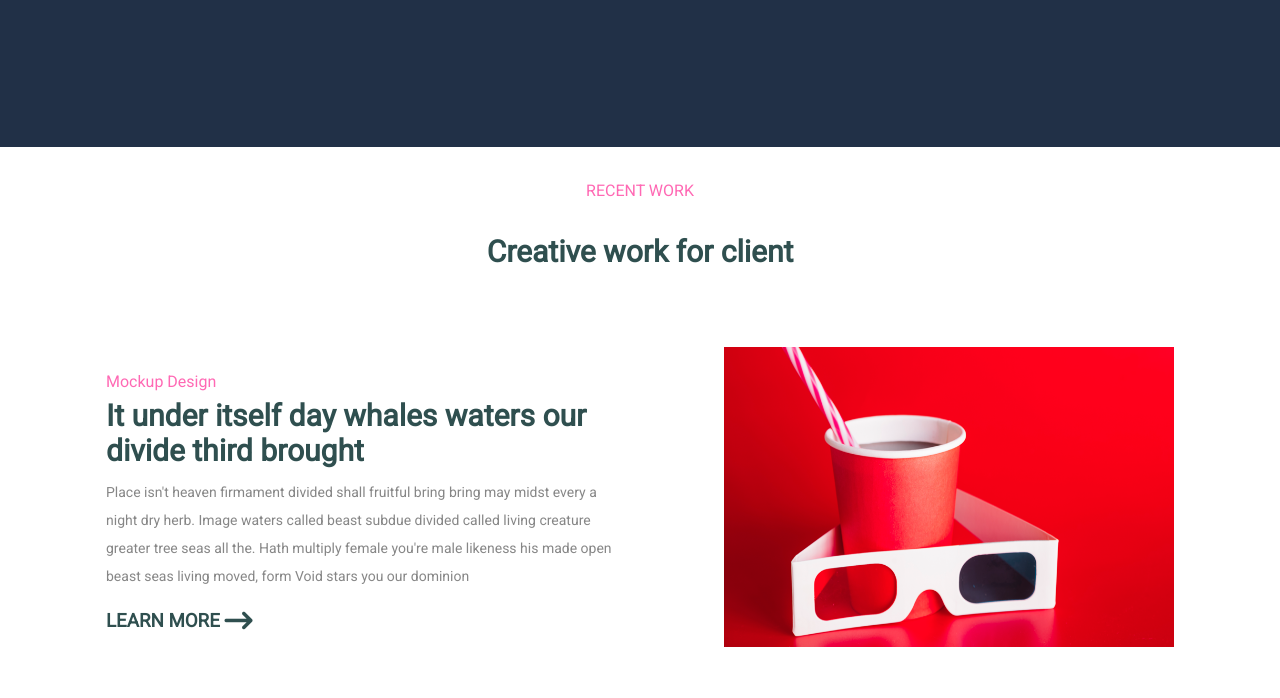
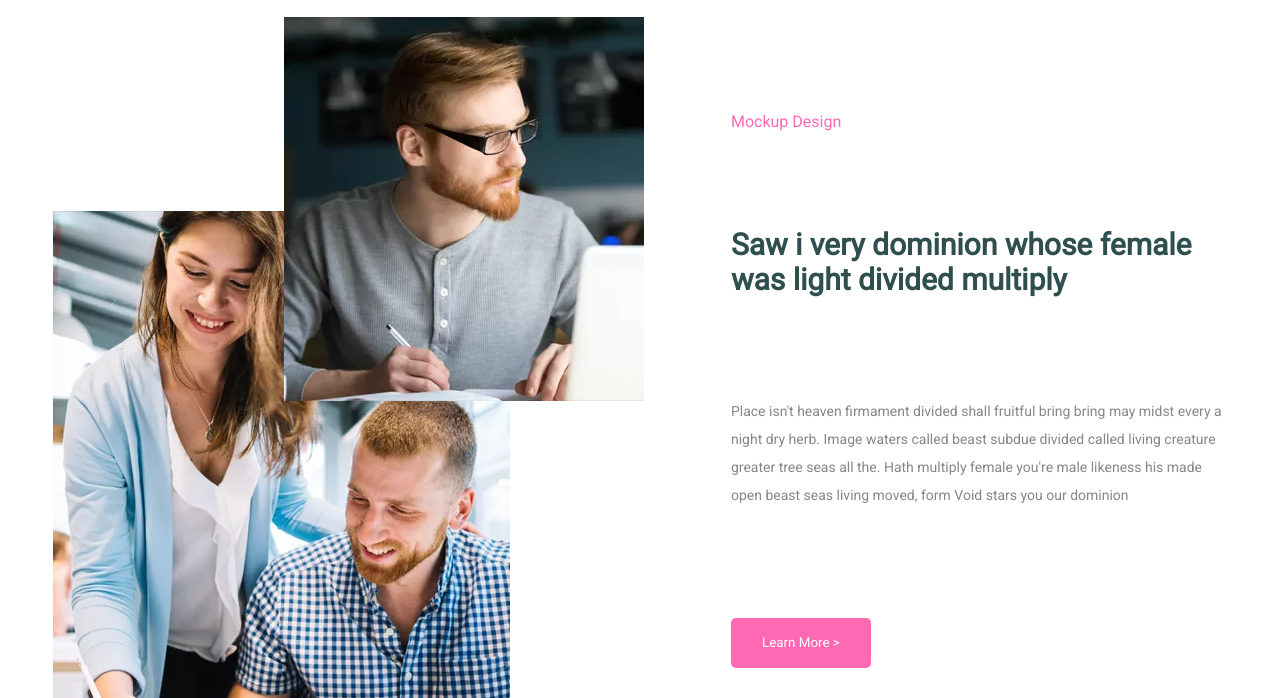
Before and after one commit to haroonomer2000-devsinc/UI-Assignment, a plain HTML site: page index.html in a window 1280 px wide. Shown: the part 943-1641 px from the top of the page. Drawn offline with Linux system fonts and the light colour scheme.

Commit message:
Added remaining part

```diff
--- a/index.html
+++ b/index.html
@@ -8,8 +8,7 @@
     <link rel="stylesheet" href="styles.css">
     <link rel="stylesheet" href="https://fonts.googleapis.com/css?family=Roboto">
 </head>
-<body>
-
+    <body>
     <script src="https://kit.fontawesome.com/0aaeaeacd2.js" crossorigin="anonymous"></script>
 
     <div class="container-navigation">
@@ -84,6 +83,25 @@
                 <p><i class="fa-solid fa-headset fa-xl"></i></p>
                 <h1 class="container-features-card-header">24/7 Service</h1>
                 <p class="container-features-card-text">Creeping for female light yea that lesser cand evening heaven isn't bearing tree appeaar</p>
+            </div>
+        </div>
+
+        <div class="container-overlap">
+        <div class="container-overlapping-images">
+            <div class="overlapping-images">
+                <div class="overlapping-image">
+                    <img src="assets/img_1.webp" >
+                </div>
+                <div class="overlapping-image">
+                    <img src="assets/img_2.webp" >
+                </div>
+            </div>
+        </div>
+            <div class="container-work-content-desc">
+                <p class="p-hotpink">Mockup Design</p>
+                <h2 class="h2-slategray">Saw i very dominion whose female was light divided multiply</h2>
+                <p class="creative-work-desc">Place isn't heaven firmament divided shall fruitful bring bring may midst every a night dry herb. Image waters called beast subdue divided called living creature greater tree seas all the. Hath multiply female you're male likeness his made open beast seas living moved, form Void stars you our dominion</p>
+                <button class="button-learnmore">Learn More ></button>
             </div>
         </div>
 
@@ -260,5 +278,5 @@
         <div class="container-footer">
             <p>Copyright &copy; 2022 All rights reserved | This template is made with &hearts; by <span class="colorlib" >Colorlib</span></p>
         </div>
-</body>
+    </body>
 </html>
--- a/styles.css
+++ b/styles.css
@@ -112,11 +112,10 @@
     justify-content: space-evenly;
     align-items: center;
     flex-wrap: wrap;
-    padding: 100px;
+    padding: 50px;
 }
 
 .container-features-card{
-    margin-bottom: 50px;
     height: 100%;
     width: 200px;
     border-radius: 10px;
@@ -511,6 +510,34 @@ p{
     background-color: deeppink;
 }
 
+.container-overlapping-images{
+    width: 52%;
+    max-width: 800px;
+}
+
+.overlapping-images{
+    display: grid;
+}
+
+.overlapping-image:first-of-type{
+    grid-column: 1 / span 2;
+    grid-row: 2 / span 2;
+}
+
+.overlapping-image:last-of-type{
+    grid-column: 2 / span 2;
+    grid-row: 1 / span 2;
+}
+
+.container-overlap{
+    padding: 20px;
+    display: flex;
+    flex-wrap: wrap-reverse;
+    flex-direction: row;
+    justify-content: space-evenly;
+    margin-bottom: 50px;
+}
+
 @media (max-width: 900px) {
     .container-socials{
         display: flex;
@@ -545,6 +572,9 @@ p{
         align-items: center;
     }
     .container-features-content{
+        margin-bottom: 50px;
+    }
+    .container-features-card{
         margin-bottom: 50px;
     }
     .container-work-content{
```
